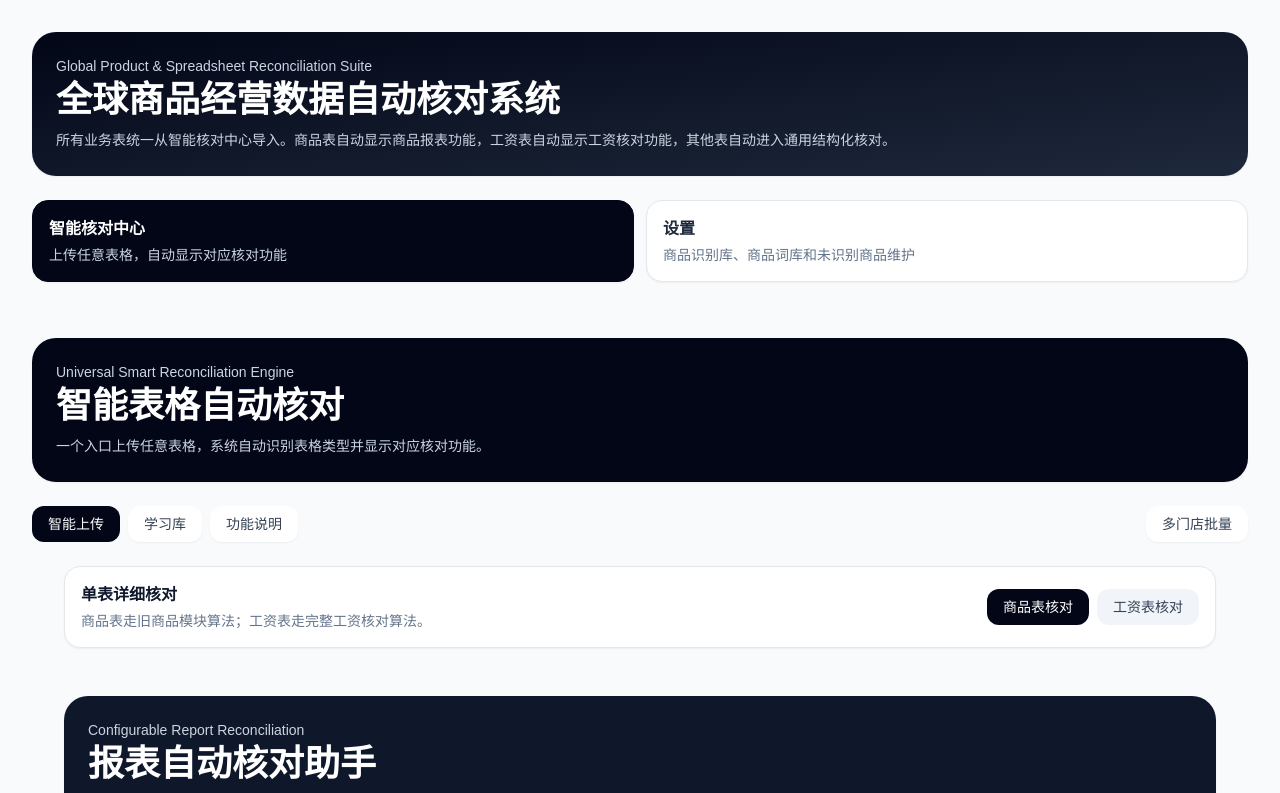
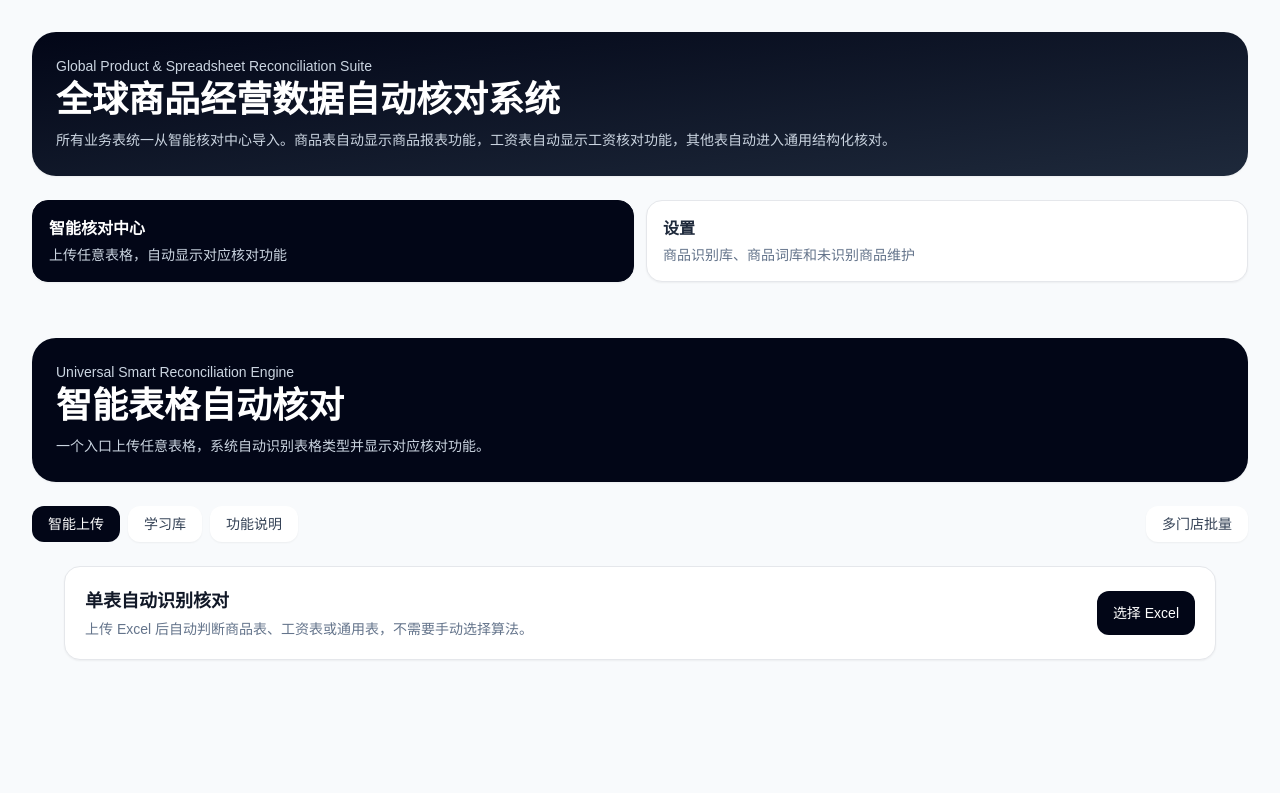
Before and after one commit to GrandpaNiuu/inventory-shift-web, a Next.js app: page / in a window 1280 px wide. Shown: the top 793 px of the page. Built offline with nearby package versions, Linux system fonts and the light colour scheme.

Commit message:
删除单表手动算法选择

```diff
--- a/app/UniversalSmartReportAppV6.tsx
+++ b/app/UniversalSmartReportAppV6.tsx
@@ -1,29 +1,7 @@
 "use client";
 
-import { useState } from "react";
-import InventoryPageConfigurable from "./InventoryPageConfigurable";
-import PayrollReportApp from "./PayrollReportApp";
-
-type SingleMode = "product" | "payroll";
+import SmartAutoSingleUpload from "./SmartAutoSingleUpload";
 
 export default function UniversalSmartReportAppV6() {
-  const [mode, setMode] = useState<SingleMode>("product");
-
-  return <section className="space-y-4">
-    <div className="mx-auto max-w-7xl px-4 md:px-8">
-      <div className="rounded-2xl border bg-white p-4 shadow-sm">
-        <div className="flex flex-col gap-3 md:flex-row md:items-center md:justify-between">
-          <div>
-            <h2 className="text-base font-bold text-slate-900">单表详细核对</h2>
-            <p className="mt-1 text-sm text-slate-500">商品表走旧商品模块算法；工资表走完整工资核对算法。</p>
-          </div>
-          <div className="flex flex-wrap gap-2">
-            <button onClick={() => setMode("product")} className={`rounded-xl px-4 py-2 text-sm font-medium ${mode === "product" ? "bg-slate-950 text-white" : "bg-slate-100 text-slate-700"}`}>商品表核对</button>
-            <button onClick={() => setMode("payroll")} className={`rounded-xl px-4 py-2 text-sm font-medium ${mode === "payroll" ? "bg-slate-950 text-white" : "bg-slate-100 text-slate-700"}`}>工资表核对</button>
-          </div>
-        </div>
-      </div>
-    </div>
-    {mode === "product" ? <InventoryPageConfigurable /> : <PayrollReportApp />}
-  </section>;
+  return <SmartAutoSingleUpload />;
 }
```
